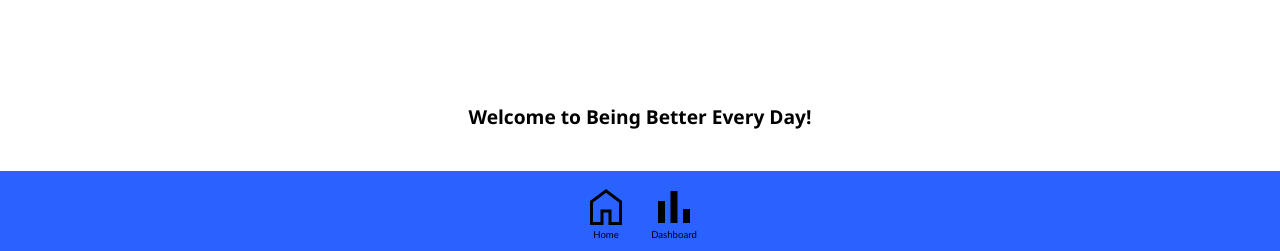
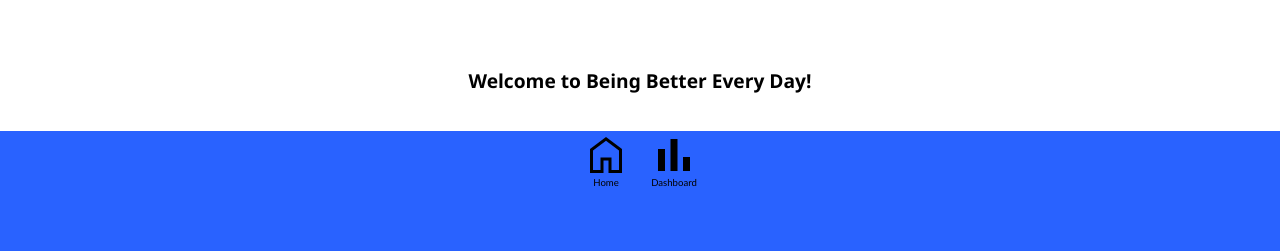
Before and after one commit to rrcox/better, a website with bundled scripts: page index.html in a window 1280 px wide. Shown: the part 549-800 px from the top of the page. Built offline with nearby package versions, Linux system fonts and the light colour scheme; no server answers; files whose address does not match are found by name.

Commit message:
Footer height testing

```diff
--- a/css/index.css
+++ b/css/index.css
@@ -32,16 +32,16 @@ main {
     overflow-y: scroll;
     overflow-x: hidden;
     width: 100%;
-    height: 85vh;
+    height: 80vh;
 }
 
 footer {
     display: flex;
-    align-items: center;
+    /* align-items: center; */
     justify-content: center;
     background-color: #2962FF;
     color: white;
-    height: 10vh;
+    height: 15vh;
 }
 
 /* footer span {
--- a/js/component/goalForm.js
+++ b/js/component/goalForm.js
@@ -68,7 +68,7 @@ class GoalForm extends HTMLElement {
         const model = new Model();
         console.log("originalValue=",originalValues);
         console.log("changedValue=",changedValues);
-        // model.updateValues(originalValues, changedValues).then(() => {});
+        model.updateValues(originalValues, changedValues).then(() => {});
 
         return false;
     }
```
